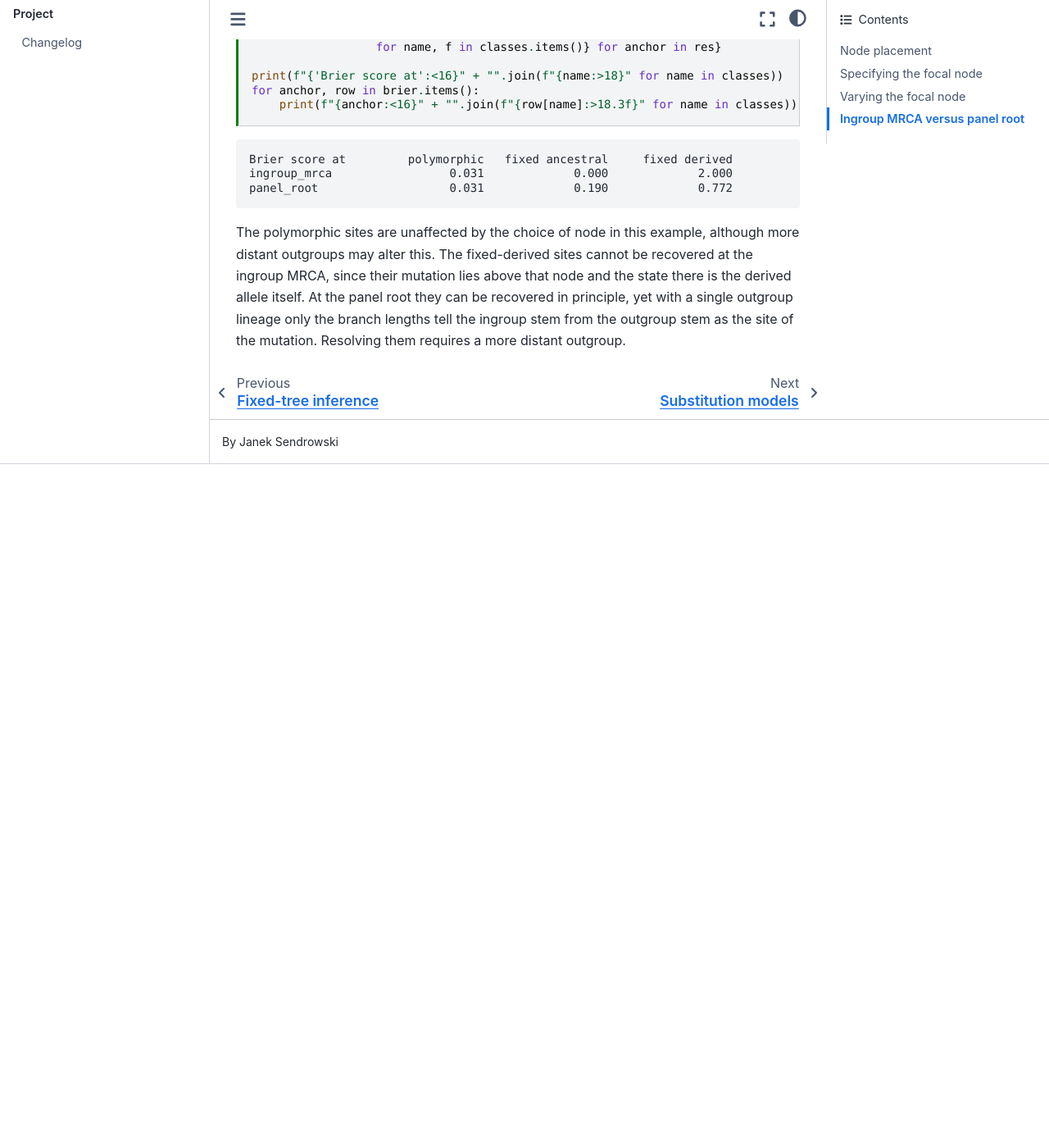
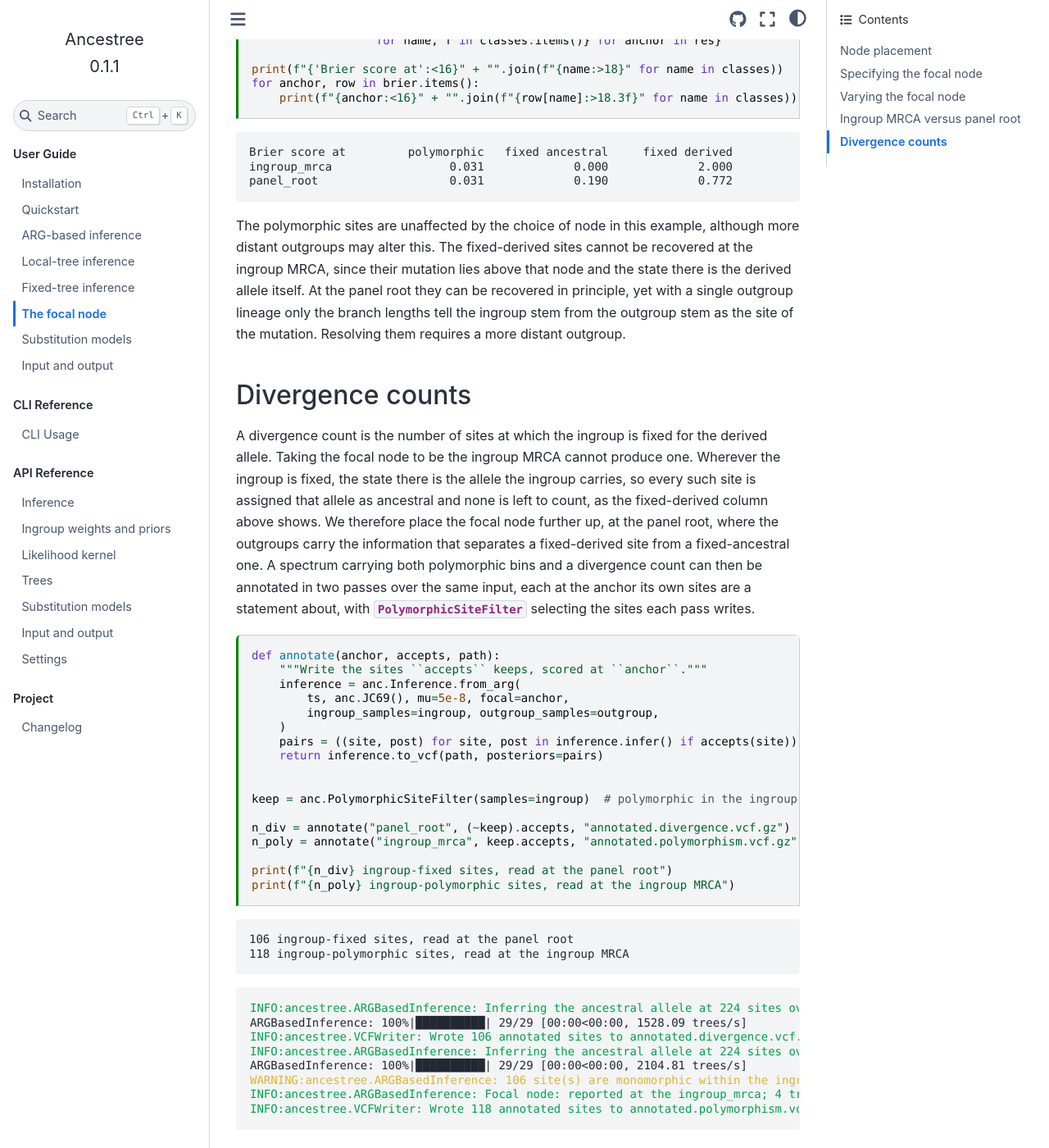
Before and after one commit to Sendrowski/Ancestree, a Sphinx documentation site: the page built from docs/reference/Python/focal_node.ipynb, in a window 1280 px wide and 1400 px high, scrolled down 4314 px. Shown: the whole window at 82% size. Built offline with Sphinx 7.4.7 and the Sphinx Book theme 1.1.4, drawn with Linux system fonts in a browser that asks for light colours; cross-references to code outside the pages are shown as plain code; before the commit the page ends 4880 px from its top, so only the background shows below that; some of the changed text lies outside the part shown.

Commit message:
Document the focal node for divergence counts, and add the repository button
The ingroup MRCA reports a fixed ingroup's own allele, so no site is left to count as fixed derived.

```diff
--- a/ancestree/__init__.py
+++ b/ancestree/__init__.py
@@ -124,6 +124,7 @@
     PairwiseCoalescentHMM,
     PairwiseTmrcas,
 )
+from ancestree.plotting import FocalSweep, FocalTreePlot
 from ancestree.readers import Annotation, Annotations, Provenance, Reader
 from ancestree.writers import TskitWriter, VCFWriter, Writer, ZarrWriter
 
@@ -157,6 +158,8 @@
     "FocalNode",
     "ResolvedFocal",
     "Grade",
+    "FocalTreePlot",
+    "FocalSweep",
     "IngroupWeight",
     "StationaryPrior",
     "KingmanIngroupWeight",
--- a/docs/conf.py
+++ b/docs/conf.py
@@ -113,7 +113,9 @@
     # second search field to the header. Clear it explicitly.
     'navbar_persistent': [],
     "search_bar_text": "Search…",
-    "use_repository_button": False,
+    "repository_url": "https://github.com/Sendrowski/Ancestree",
+    "repository_branch": "main",
+    "use_repository_button": True,
     "use_edit_page_button": False,
     "use_issues_button": False,
     "use_download_button": False,
--- /dev/null
+++ b/docs/outputs/focal_node/05-divergence-counts/python-1.txt
@@ -0,0 +1,8 @@
+INFO:ancestree.ARGBasedInference: Inferring the ancestral allele at 224 sites over 29 local trees from the ARG
+ARGBasedInference: 100%|██████████| 29/29 [--:--<--:--, -- trees/s]
+INFO:ancestree.VCFWriter: Wrote 106 annotated sites to annotated.divergence.vcf.gz
+INFO:ancestree.ARGBasedInference: Inferring the ancestral allele at 224 sites over 29 local trees from the ARG
+ARGBasedInference: 100%|██████████| 29/29 [--:--<--:--, -- trees/s]
+WARNING:ancestree.ARGBasedInference: 106 site(s) are monomorphic within the ingroup and were reported at the ingroup MRCA, where the ingroup's own allele is the answer.
+INFO:ancestree.ARGBasedInference: Focal node: reported at the ingroup_mrca; 4 tree(s) where the ingroup is not monophyletic, so its MRCA subtends outgroup tips
+INFO:ancestree.VCFWriter: Wrote 118 annotated sites to annotated.polymorphism.vcf.gz
--- /dev/null
+++ b/docs/outputs/focal_node/05-divergence-counts/python-2.txt
@@ -0,0 +1,2 @@
+106 ingroup-fixed sites, read at the panel root
+118 ingroup-polymorphic sites, read at the ingroup MRCA
```
Also changed, not shown: docs/reference/Python/focal_node.ipynb.
